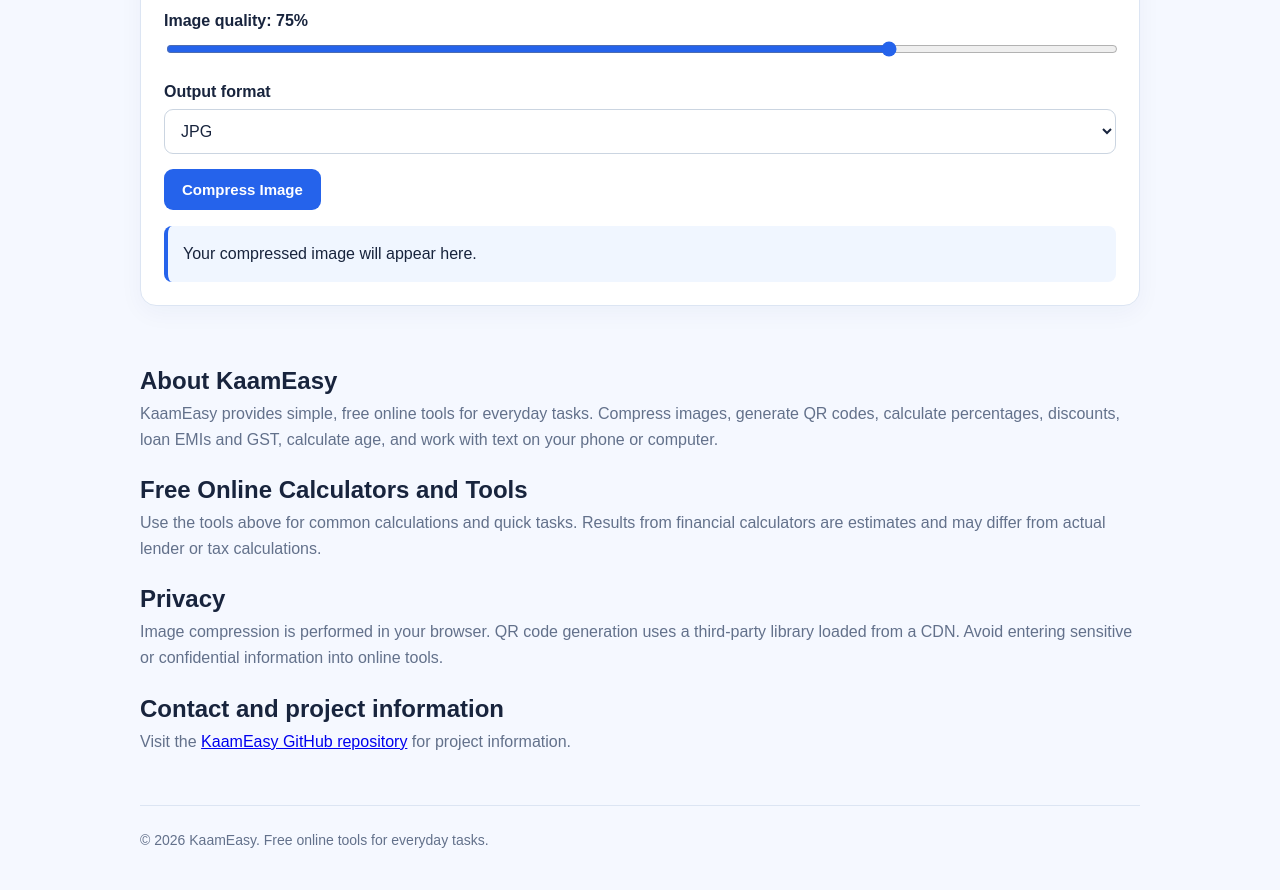
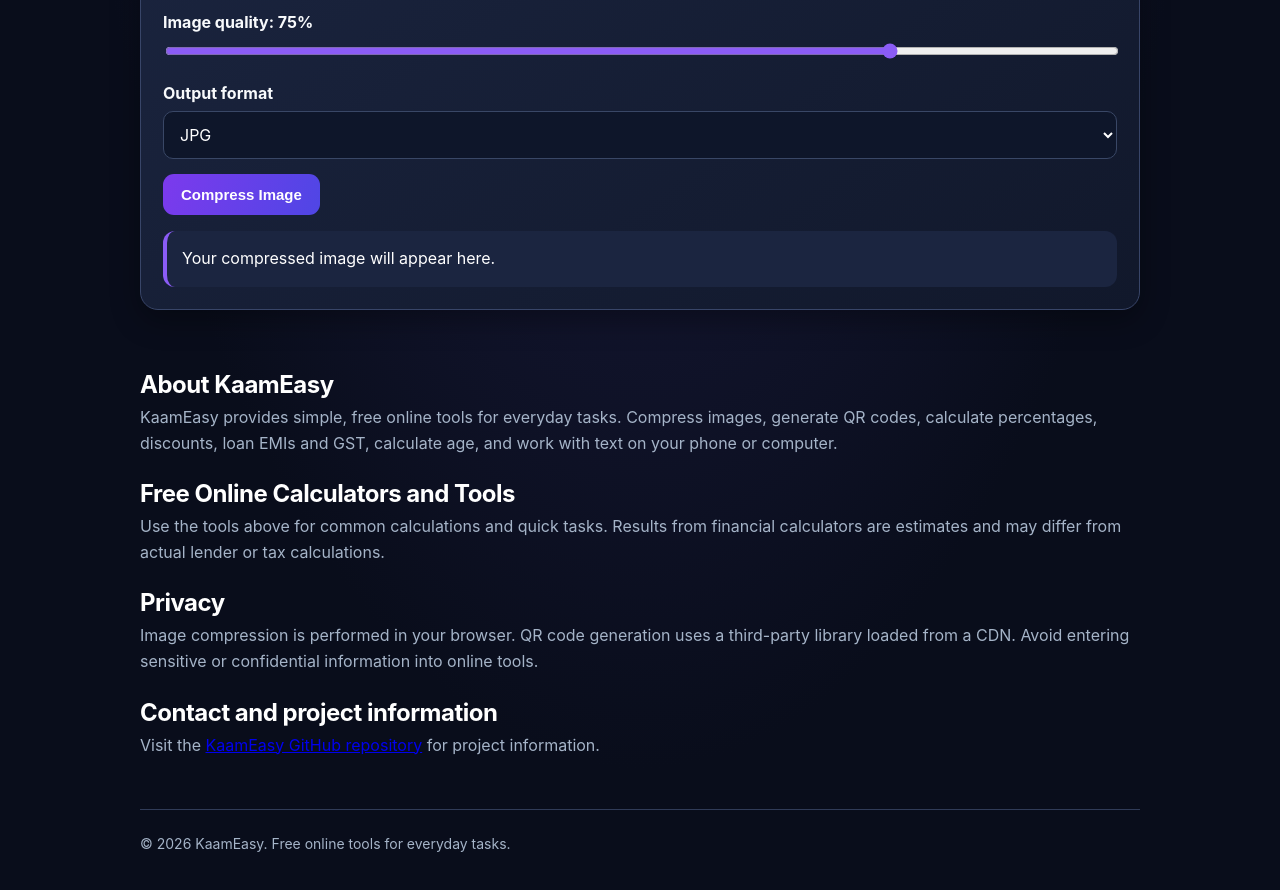
Before and after one commit to anujweb09/KaamEasy, a plain HTML site: page index.html in a window 1280 px wide. Shown: the part 607-1497 px from the top of the page. Drawn offline with Linux system fonts and the light colour scheme.

Commit message:
upgrade KaamEasy Premium design

```diff
--- a/index.html
+++ b/index.html
@@ -69,6 +69,109 @@ footer{border-top:1px solid var(--border);padding:23px 0 35px;color:var(--muted)
 #qrOutput img,#qrOutput canvas{max-width:100%;height:auto}
 .notice{font-size:13px;color:var(--muted)}
 @media(max-width:560px){.grid{grid-template-columns:1fr}.tool{padding:17px}.stats{grid-template-columns:repeat(3,minmax(0,1fr))}header{padding:27px 0}.wrap{width:min(100% - 22px,1000px)}}
+:root {
+  --blue: #8b5cf6;
+  --dark: #c4b5fd;
+  --bg: #090d1b;
+  --card: #151c32;
+  --text: #f8fafc;
+  --muted: #a5b4c8;
+  --border: #303b58;
+  --green: #22c55e;
+}
+
+html {
+  scroll-behavior: smooth;
+}
+
+body {
+  background: radial-gradient(ellipse at top, #20204a 0%, #090d1b 65%);
+  color: var(--text);
+  font-family: Inter, Arial, sans-serif;
+}
+
+header {
+  background: linear-gradient(120deg, #171a3d, #31205e, #111827) !important;
+  border-bottom: 1px solid #51417c;
+  padding: 35px 20px;
+}
+
+.wrap {
+  max-width: 1100px;
+}
+
+.tool {
+  background: linear-gradient(145deg, #1b2540, #11182b);
+  border: 1px solid #384568;
+  border-radius: 18px;
+  padding: 22px;
+  box-shadow: 0 10px 30px #0005;
+  transition: transform .3s ease, border-color .3s ease;
+}
+
+.tool:hover {
+  transform: translateY(-5px);
+  border-color: #a78bfa;
+  box-shadow: 0 15px 35px #8b5cf633;
+}
+
+h1, h2, h3 {
+  color: #ffffff;
+  letter-spacing: -.5px;
+}
+
+button, .btn {
+  background: linear-gradient(110deg, #7c3aed, #4f46e5) !important;
+  color: white !important;
+  border: none;
+  border-radius: 11px;
+  cursor: pointer;
+  transition: .25s ease;
+}
+
+button:hover, .btn:hover {
+  transform: translateY(-2px);
+  box-shadow: 0 7px 20px #8b5cf655;
+}
+
+input, select, textarea {
+  background: #0e162a !important;
+  color: #ffffff !important;
+  border: 1px solid #394766 !important;
+  border-radius: 10px !important;
+}
+
+input:focus, select:focus, textarea:focus {
+  outline: 2px solid #8b5cf6;
+}
+
+.result {
+  background: #1b2540 !important;
+  color: #ffffff;
+  border-left-color: #8b5cf6 !important;
+  border-radius: 12px;
+}
+
+.stats div {
+  background: #202a45 !important;
+  color: #ffffff !important;
+  border: 1px solid #384568;
+}
+
+footer {
+  color: #a5b4c8;
+  border-color: #303b58;
+}
+
+@media (max-width: 560px) {
+  .tool {
+    padding: 16px;
+  }
+
+  header {
+    padding: 25px 15px;
+  }
+}
 </style>
 </head>
 
```
